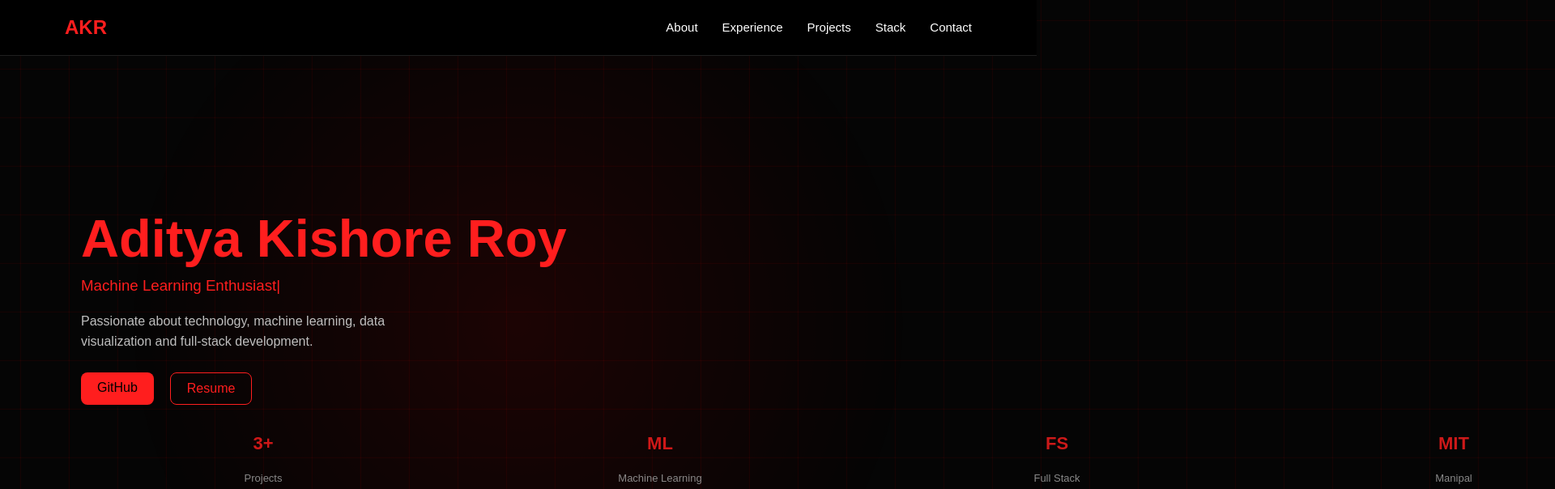
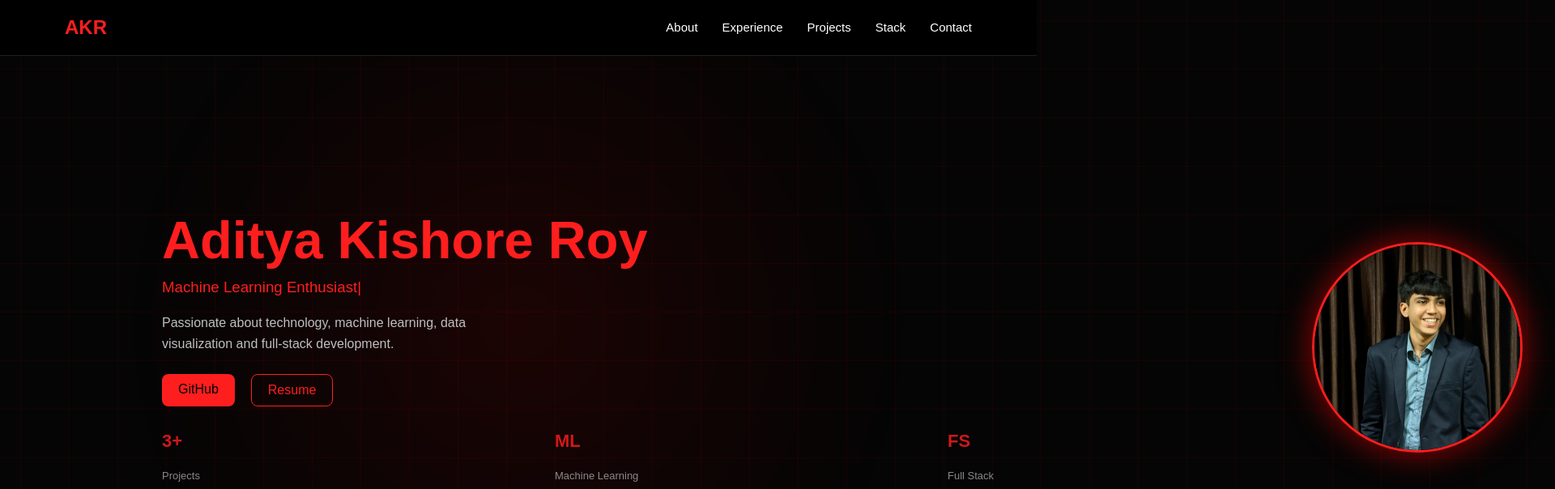
Before and after one commit to MRhacksalive/aditya-portfolio, a React (Vite) app: page / in a window 1280 px wide. Shown: the top 604 px of the page at 81% size, 1920 px wide, since content can reach past the window. Built offline with nearby package versions, Linux system fonts and the light colour scheme.

Commit message:
changes to hero3

```diff
--- a/src/components/Hero.jsx
+++ b/src/components/Hero.jsx
@@ -3,13 +3,15 @@ import { TypeAnimation } from "react-type-animation";
 
 export default function Hero() {
   return (
-    <section className="hero hero-container">
+    <section className="hero">
+
+      <div className="hero-container">
 
         <motion.div
+          className="hero-text"
           initial={{ x: -80, opacity: 0 }}
           animate={{ x: 0, opacity: 1 }}
           transition={{ duration: 1 }}
-        className="hero-text"
         >
           <h1>Aditya Kishore Roy</h1>
 
@@ -53,7 +55,7 @@ export default function Hero() {
 
           </div>
 
-        {/* NEW SECTION */}
+          {/* Highlights BELOW buttons */}
           <div className="hero-highlights">
 
             <div className="highlight">
@@ -71,15 +73,11 @@ export default function Hero() {
               <p>Full Stack</p>
             </div>
 
-          <div className="highlight">
-            <h4>MIT</h4>
-            <p>Manipal</p>
-          </div>
-
           </div>
 
         </motion.div>
 
+        {/* PROFILE IMAGE */}
         <motion.img
           src="/profile.jpeg"
           alt="Aditya"
@@ -89,9 +87,6 @@ export default function Hero() {
           transition={{ duration: 1 }}
         />
 
-      {/* Scroll Indicator */}
-      <div className="scroll-indicator">
-        <span></span>
       </div>
 
     </section>
--- a/src/styles.css
+++ b/src/styles.css
@@ -575,3 +575,53 @@ transform:translateY(10px);
 }
 
 }
+.hero-container{
+
+display:flex;
+
+justify-content:space-between;
+
+align-items:center;
+
+padding:0 100px;
+
+}
+.hero-highlights{
+
+display:flex;
+
+gap:35px;
+
+margin-top:30px;
+
+}
+
+.highlight{
+
+text-align:left;
+
+transition:0.3s;
+
+}
+
+.highlight h4{
+
+color:#ff1e1e;
+
+font-size:22px;
+
+}
+
+.highlight p{
+
+color:#aaa;
+
+font-size:13px;
+
+}
+
+.highlight:hover{
+
+transform:translateY(-4px);
+
+}
```
Lines whose indentation alone changed are shown as unchanged.
